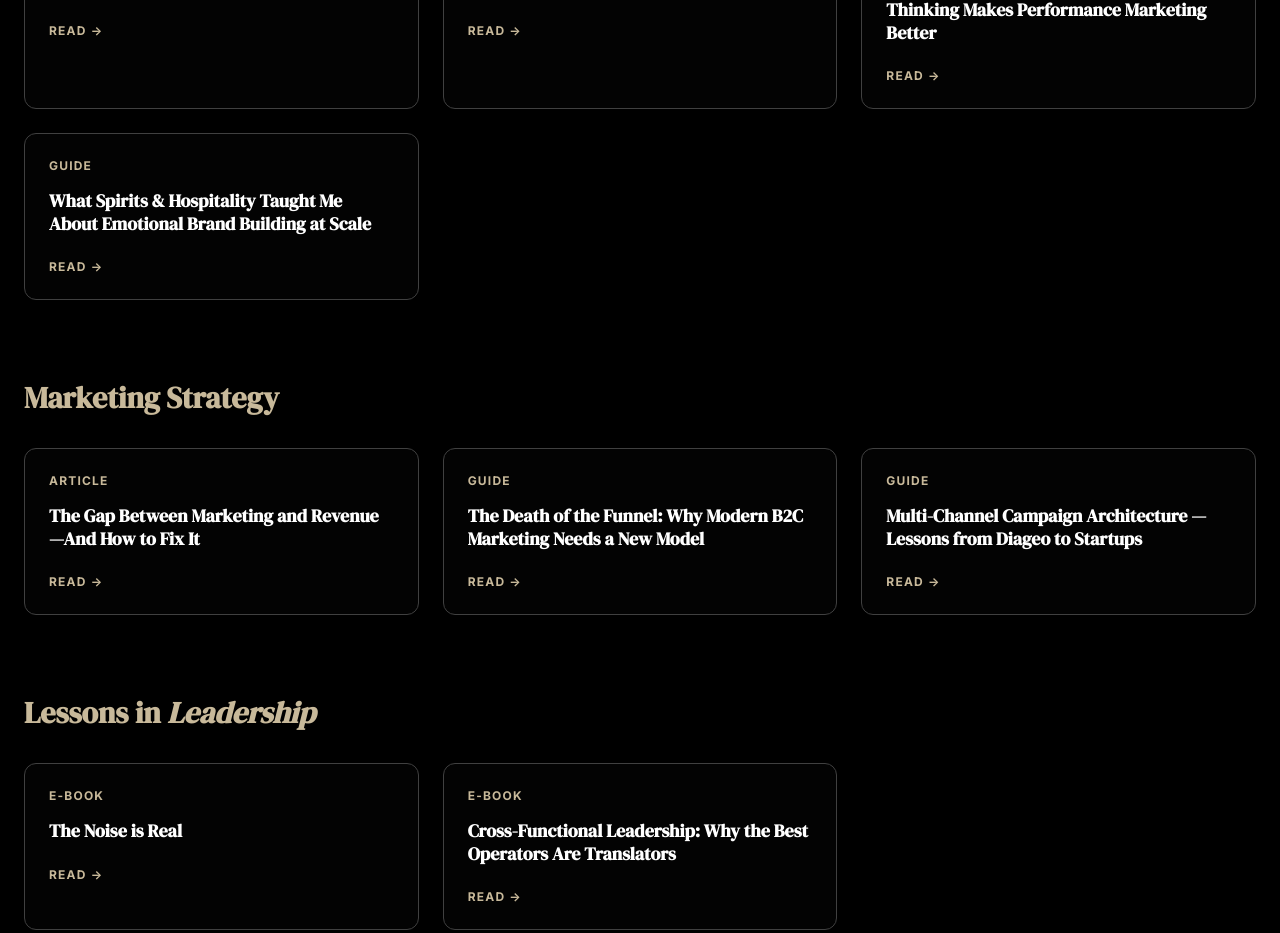
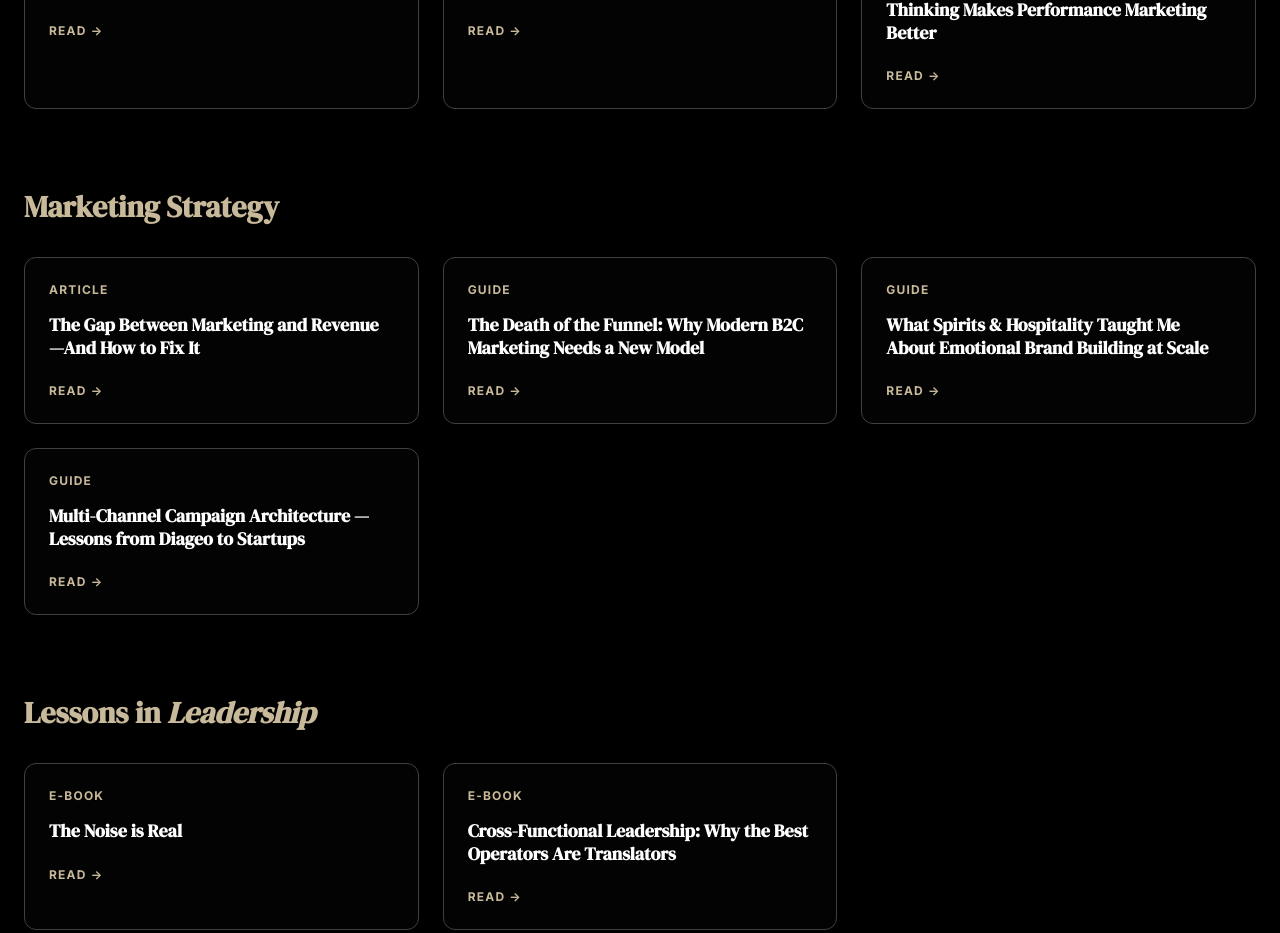
Before and after one commit to letsnavigatebmw/brandonmweaver, a React (Vite) app: page / in a window 1280 px wide. Shown: the part 10460-11393 px from the top of the page. Built offline with nearby package versions, Linux system fonts and the light colour scheme.

Commit message:
Move What Spirits & Hospitality Taught Me About Emotional Brand Building from Lessons in Luxury to Marketing Strategy

```diff
--- a/src/components/ThoughtLeadership.jsx
+++ b/src/components/ThoughtLeadership.jsx
@@ -48,11 +48,6 @@ export default function ThoughtLeadership() {
       type: 'Guide',
       link: 'https://drive.google.com/file/d/1pLur9KDw4xYY239aYOrxdXjsAd6iYjma/view?usp=drive_link',
     },
-    {
-      title: 'What Spirits & Hospitality Taught Me About Emotional Brand Building at Scale',
-      type: 'Guide',
-      link: 'https://drive.google.com/file/d/1YfnbifrFnvxLNGymwz_0AYF-VUF65cME/view?usp=drive_link',
-    },
   ]
 
   const marketingStrategy = [
@@ -65,6 +60,11 @@ export default function ThoughtLeadership() {
       title: 'The Death of the Funnel: Why Modern B2C Marketing Needs a New Model',
       type: 'Guide',
       link: 'https://drive.google.com/file/d/17OE9Ocp4-1WkogBV9cgbODbDJh3cg75E/view?usp=drive_link',
+    },
+    {
+      title: 'What Spirits & Hospitality Taught Me About Emotional Brand Building at Scale',
+      type: 'Guide',
+      link: 'https://drive.google.com/file/d/1YfnbifrFnvxLNGymwz_0AYF-VUF65cME/view?usp=drive_link',
     },
     {
       title: 'Multi-Channel Campaign Architecture — Lessons from Diageo to Startups',
```
